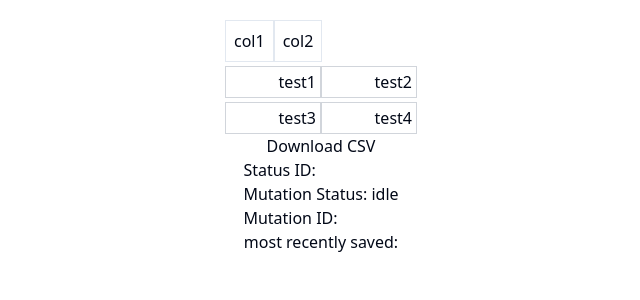
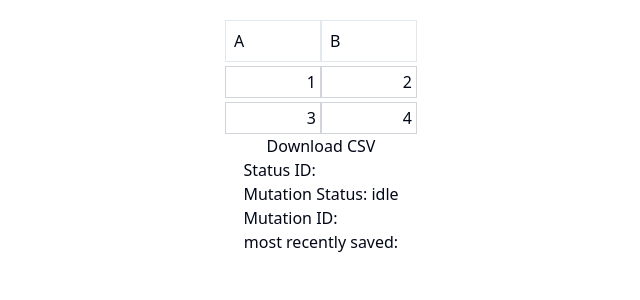
Before and after one commit to yolodevz/spreadsheet, a Next.js app: page / in a window 1280 px wide. Shown: the top 300 px of the page, without its empty margins (319-959 px from the left). Built offline with nearby package versions, Linux system fonts and the light colour scheme.

Commit message:
feat(cell): add expression evaluation

```diff
--- a/app/spreadsheet.tsx
+++ b/app/spreadsheet.tsx
@@ -3,16 +3,19 @@
 import React, { useState, useEffect, useCallback } from 'react';
 import { useSave } from '@/app/mutations/save.mutation';
 import { useQuery } from '@tanstack/react-query';
-import { Cell } from '@/components/ui/cell';
 import { cn } from '@/lib/utils';
 import { Status } from './status';
+import { Cell } from '@/components/ui/cell';
+import { SuccessResponse } from '@/app/api/save/route';
 
-const initialData = [
-  ['test1', 'test2'],
-  ['test3', 'test4'],
+type SpreadsheetData = string[][];
+
+const initialData: SpreadsheetData = [
+  ['1', '2'],
+  ['3', '=A1 + A2'],
 ];
 
-const headers = ['col1', 'col2'];
+const headers = ['A', 'B'];
 
 const fetchStatus = async ({ queryKey }: { queryKey: any }) => {
   const [, { id }] = queryKey;
@@ -20,8 +23,31 @@ const fetchStatus = async ({ queryKey }: { queryKey: any }) => {
   return response.json();
 };
 
+const evaluateExpression = (
+  expression: string,
+  data: SpreadsheetData
+): string => {
+  const cellRefRegex = /([A-Z]+)(\d+)/g;
+  const evaluate = (expr: string): number | string => {
+    try {
+      return new Function('return ' + expr)();
+    } catch {
+      return 'ERROR';
+    }
+  };
+
+  const replacedExpression = expression.replace(cellRefRegex, (_, col, row) => {
+    const colIndex = col.charCodeAt(0) - 'A'.charCodeAt(0);
+    const rowIndex = parseInt(row, 10) - 1;
+    const cellValue = data[rowIndex]?.[colIndex];
+    return cellValue ? `(${cellValue})` : '0';
+  });
+
+  return evaluate(replacedExpression).toString();
+};
+
 const useSpreadsheetLogic = () => {
-  const [data, setData] = useState<string[][]>(initialData);
+  const [data, setData] = useState<SpreadsheetData>(initialData);
   const [errorRows, setErrorRows] = useState<Set<number>>(new Set());
   const [statusId, setStatusId] = useState<string | undefined>(undefined);
   const [lastEditedRow, setLastEditedRow] = useState<number | undefined>(
@@ -30,9 +56,9 @@ const useSpreadsheetLogic = () => {
   const [latestCsvData, setLatestCsvData] = useState<string>('');
   const [pendingSave, setPendingSave] = useState<boolean>(false);
   const saveMutation = useSave();
-  const [runningTask, setRunningTask] = useState('');
+  const [runningTask, setRunningTask] = useState<string>('');
 
-  const { data: statusData } = useQuery({
+  const { data: statusData } = useQuery<SuccessResponse>({
     queryKey: ['status', { id: statusId }],
     queryFn: fetchStatus,
     enabled: !!statusId,
@@ -48,7 +74,7 @@ const useSpreadsheetLogic = () => {
           setPendingSave(false);
         },
         onError: () => {
-          if (lastEditedRow != undefined) {
+          if (lastEditedRow !== undefined) {
             setErrorRows((prev) => new Set(prev).add(lastEditedRow));
           }
           setPendingSave(false);
@@ -82,7 +108,13 @@ const useSpreadsheetLogic = () => {
     setData(newData);
     setLastEditedRow(row);
 
-    const csvData = [headers, ...newData]
+    const evaluatedData = newData.map((row, rowIndex) =>
+      row.map((cell, colIndex) =>
+        cell.startsWith('=') ? evaluateExpression(cell.slice(1), newData) : cell
+      )
+    );
+
+    const csvData = [headers, ...evaluatedData]
       .map((row) => row.join(','))
       .join('\n');
     setLatestCsvData(csvData);
@@ -116,7 +148,7 @@ const Spreadsheet: React.FC = () => {
   return (
     <div className='flex flex-col items-center p-5'>
       <div className='grid gap-1'>
-        <div className='flex'>
+        <div className='grid grid-cols-2'>
           {headers.map((header, index) => (
             <div key={index} className='border p-2'>
               {header}
@@ -134,6 +166,11 @@ const Spreadsheet: React.FC = () => {
               <Cell
                 key={colIndex}
                 value={cell}
+                evaluatedValue={
+                  cell.startsWith('=')
+                    ? evaluateExpression(cell.slice(1), data)
+                    : cell
+                }
                 onChange={(value) => updateCell(rowIndex, colIndex, value)}
               />
             ))}
--- a/components/ui/cell.tsx
+++ b/components/ui/cell.tsx
@@ -1,23 +1,37 @@
-import React from 'react';
+import React, { useState, useEffect } from 'react';
 
 interface CellProps {
   value: string;
+  evaluatedValue: string;
   onChange: (value: string) => void;
 }
 
-const Cell: React.FC<CellProps> = ({ value, onChange }) => {
-  const [inputValue, setInputValue] = React.useState(value);
+const Cell: React.FC<CellProps> = ({ value, evaluatedValue, onChange }) => {
+  const [inputValue, setInputValue] = useState(value);
+  const [editing, setEditing] = useState(false);
+
+  useEffect(() => {
+    if (!editing) {
+      setInputValue(value);
+    }
+  }, [value, editing]);
 
   const handleBlur = () => {
+    setEditing(false);
     onChange(inputValue);
+  };
+
+  const handleFocus = () => {
+    setEditing(true);
   };
 
   return (
     <input
       className='h-8 w-24 border border-gray-300 p-1 text-right'
-      value={inputValue}
+      value={editing ? inputValue : evaluatedValue}
       onChange={(e) => setInputValue(e.target.value)}
       onBlur={handleBlur}
+      onFocus={handleFocus}
     />
   );
 };
```
